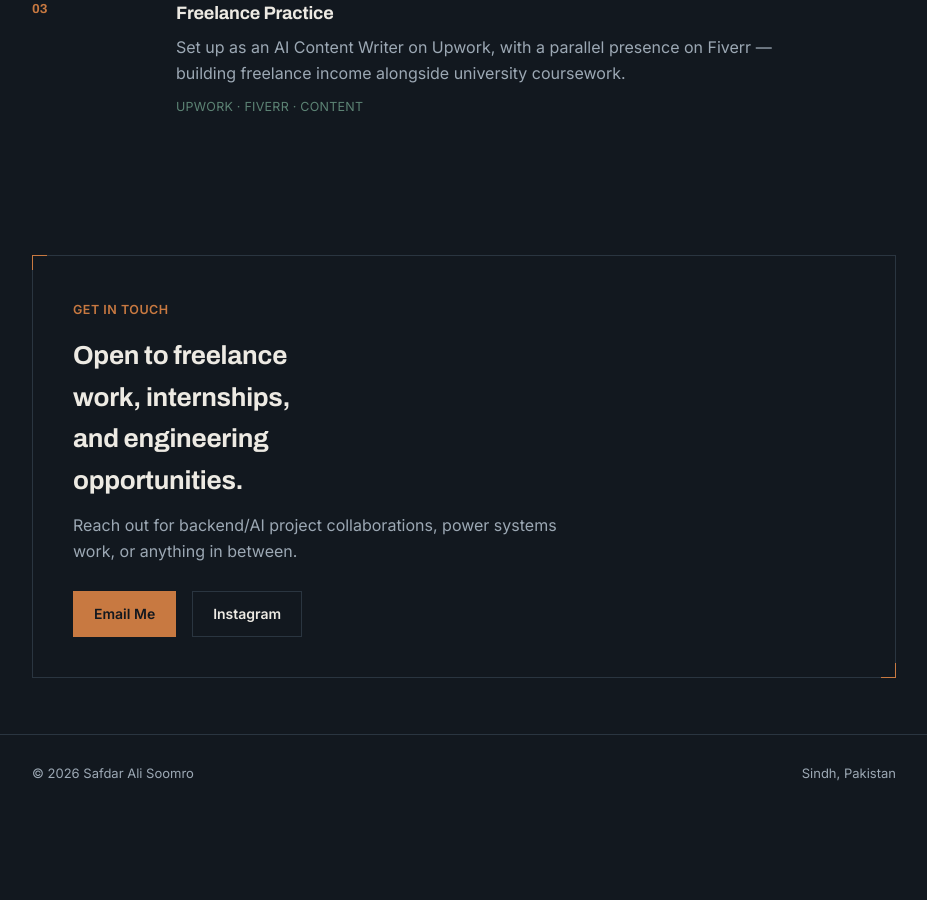
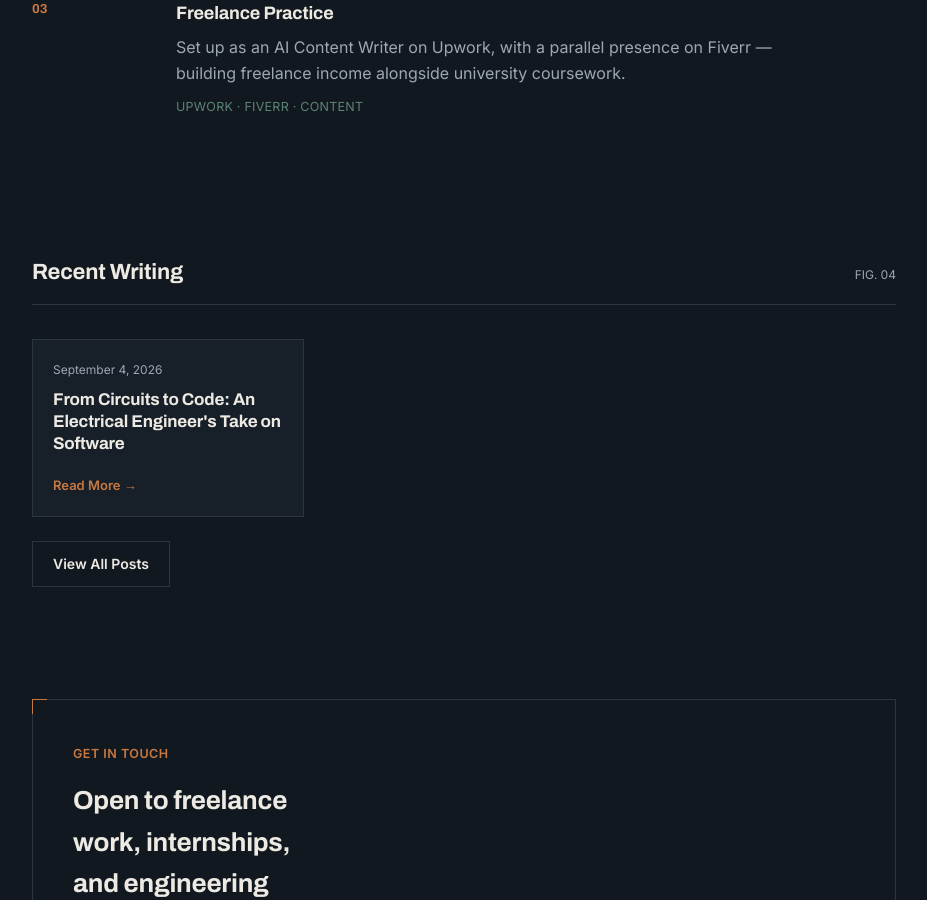
Before and after one commit to Safdarali713/Safdarali713.github.io, a Jekyll site: the page built from index.html, in a window 1280 px wide and 900 px high, scrolled down 2350 px. Shown: the whole window, without its empty margins (176-1103 px from the left). Built offline with Jekyll 4.4.1, drawn with Linux system fonts in a browser that asks for light colours; before the commit the page ends 3174 px from its top, so only the background shows below that.

Commit message:
Update index.html

```diff
--- a/index.html
+++ b/index.html
@@ -7,6 +10,7 @@
 <title>Safdar Ali Soomro</title>
 <link rel="preconnect" href="https://fonts.googleapis.com">
 <link href="https://fonts.googleapis.com/css2?family=Archivo:wght@500;600;700;800&family=Inter:wght@400;500;600&display=swap" rel="stylesheet">
+<link rel="stylesheet" href="{{ '/assets/blog.css' | relative_url }}">
 <style>
   :root{
     --bg:#12181F;
@@ -257,7 +261,7 @@
         <li><a href="#about">About</a></li>
         <li><a href="#skills">Skills</a></li>
         <li><a href="#work">Work</a></li>
-        <li><a href="/blog/">Blog</a></li>
+        <li><a href="{{ '/blog/' | relative_url }}">Blog</a></li>
         <li><a href="#contact">Contact</a></li>
       </ul>
     </nav>
@@ -383,6 +387,38 @@
   </div>
 </section>
 
+<!-- LATEST BLOG POSTS DYNAMIC SECTION -->
+<section id="latest-posts">
+  <div class="wrap">
+    <div class="section-head">
+      <h2>Recent Writing</h2>
+      <span class="ref">FIG. 04</span>
+    </div>
+    <div class="blog-grid">
+      {% for post in site.posts limit:3 %}
+        <a href="{{ post.url | relative_url }}" class="card" style="text-decoration:none; color:inherit;">
+          {% if post.image %}
+            <img class="card-img" src="{{ post.image | relative_url }}" alt="{{ post.title }}" loading="lazy">
+          {% endif %}
+          <div class="card-body">
+            <div class="card-meta">
+              {% if post.category %}<span class="cat">{{ post.category }}</span>{% endif %}
+              <span>{{ post.date | date: "%B %-d, %Y" }}</span>
+            </div>
+            <h3>{{ post.title }}</h3>
+            <p>{{ post.excerpt | strip_html | truncate: 120 }}</p>
+            <span class="read-more">Read More →</span>
+          </div>
+        </a>
+      {% endfor %}
+    </div>
+
+    <div style="margin-top:24px;">
+      <a href="{{ '/blog/' | relative_url }}" class="btn">View All Posts</a>
+    </div>
+  </div>
+</section>
+
 <section id="contact">
   <div class="wrap">
     <div class="contact-panel frame">
```
Also changed, not shown: other parts of index.html (+3 -0 lines).
